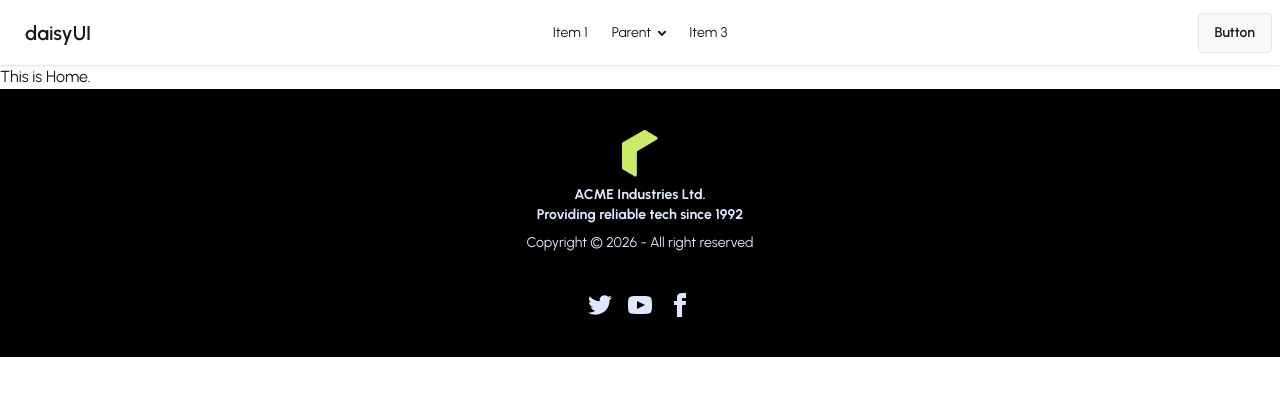
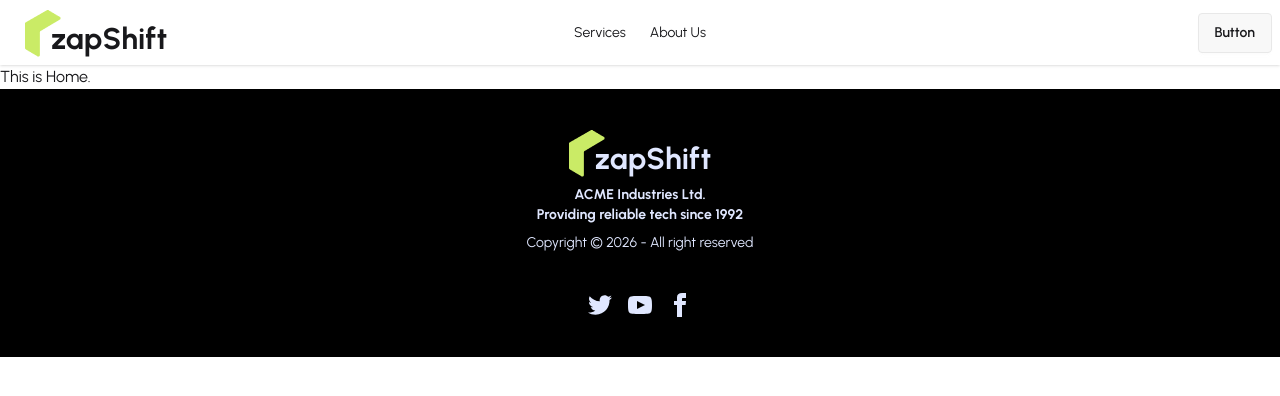
Before and after one commit to rafsan1p/zap-shift-client, a React (Vite) app: page / in a window 1280 px wide. Shown: the top 396 px of the page. Built offline with nearby package versions, Linux system fonts and the light colour scheme.

Commit message:
customize theme

```diff
--- a/package.json
+++ b/package.json
@@ -13,6 +13,7 @@
     "@tailwindcss/vite": "^4.2.2",
     "react": "^19.2.4",
     "react-dom": "^19.2.4",
+    "react-icons": "^5.6.0",
     "react-router": "^7.13.1",
     "tailwindcss": "^4.2.2"
   },
--- a/src/components/Logo/Logo.jsx
+++ b/src/components/Logo/Logo.jsx
@@ -3,8 +3,9 @@ import logo from '../../assets/logo.png'
 
 const Logo = () => {
     return (
-        <div>
+        <div className='flex items-end'>
             <img src={logo} alt="" />
+            <h3 className="text-3xl font-bold -ms-2.5">zapShift</h3>
         </div>
     );
 };
--- a/src/index.css
+++ b/src/index.css
@@ -1,7 +1,16 @@
 @import url('https://fonts.googleapis.com/css2?family=Urbanist:ital,wght@0,100..900;1,100..900&display=swap');
 
 @import "tailwindcss";
-@plugin "daisyui";
+@plugin "daisyui" {
+    themes: light --default;
+};
+
+@plugin "daisyui/theme" {
+  name: "light";
+  default: true;
+  --color-primary: #CAEB66;
+  --color-secondary: #03373D;
+}
 
 body{
     font-family: "Urbanist", sans-serif;
--- a/src/layouts/RootLayout.jsx
+++ b/src/layouts/RootLayout.jsx
@@ -5,7 +5,7 @@ import Footer from '../pages/Shared/Footer/Footer';
 
 const RootLayout = () => {
     return (
-        <div>
+        <div className='max-w-7xl mx-auto'>
             <NavBar></NavBar>
             <Outlet></Outlet>
             <Footer></Footer>
--- /dev/null
+++ b/src/pages/Home/Banner/Banner.jsx
@@ -0,0 +1,11 @@
+import React from 'react';
+
+const Banner = () => {
+    return (
+        <div>
+
+        </div>
+    );
+};
+
+export default Banner;
--- a/src/pages/Shared/NavBar/NavBar.jsx
+++ b/src/pages/Shared/NavBar/NavBar.jsx
@@ -1,6 +1,13 @@
 import React from 'react';
+import Logo from '../../../components/Logo/Logo';
+import { NavLink } from 'react-router';
 
 const NavBar = () => {
+    const links = <>
+        <li><NavLink to="">Services</NavLink></li>
+        <li><NavLink to="">About Us</NavLink></li>
+
+    </>
     return (
         <div className="navbar bg-base-100 shadow-sm">
             <div className="navbar-start">
@@ -11,32 +18,16 @@ const NavBar = () => {
                     <ul
                         tabIndex="-1"
                         className="menu menu-sm dropdown-content bg-base-100 rounded-box z-1 mt-3 w-52 p-2 shadow">
-                        <li><a>Item 1</a></li>
-                        <li>
-                            <a>Parent</a>
-                            <ul className="p-2">
-                                <li><a>Submenu 1</a></li>
-                                <li><a>Submenu 2</a></li>
-                            </ul>
-                        </li>
-                        <li><a>Item 3</a></li>
+                        {links}
                     </ul>
                 </div>
-                <a className="btn btn-ghost text-xl">daisyUI</a>
+                <a className="btn btn-ghost text-xl">
+                    <Logo></Logo>
+                </a>
             </div>
             <div className="navbar-center hidden lg:flex">
                 <ul className="menu menu-horizontal px-1">
-                    <li><a>Item 1</a></li>
-                    <li>
-                        <details>
-                            <summary>Parent</summary>
-                            <ul className="p-2 bg-base-100 w-40 z-1">
-                                <li><a>Submenu 1</a></li>
-                                <li><a>Submenu 2</a></li>
-                            </ul>
-                        </details>
-                    </li>
-                    <li><a>Item 3</a></li>
+                    {links}
                 </ul>
             </div>
             <div className="navbar-end">
```
Also changed, not shown: 1 other file (tests, documents, lock files or other folders).
